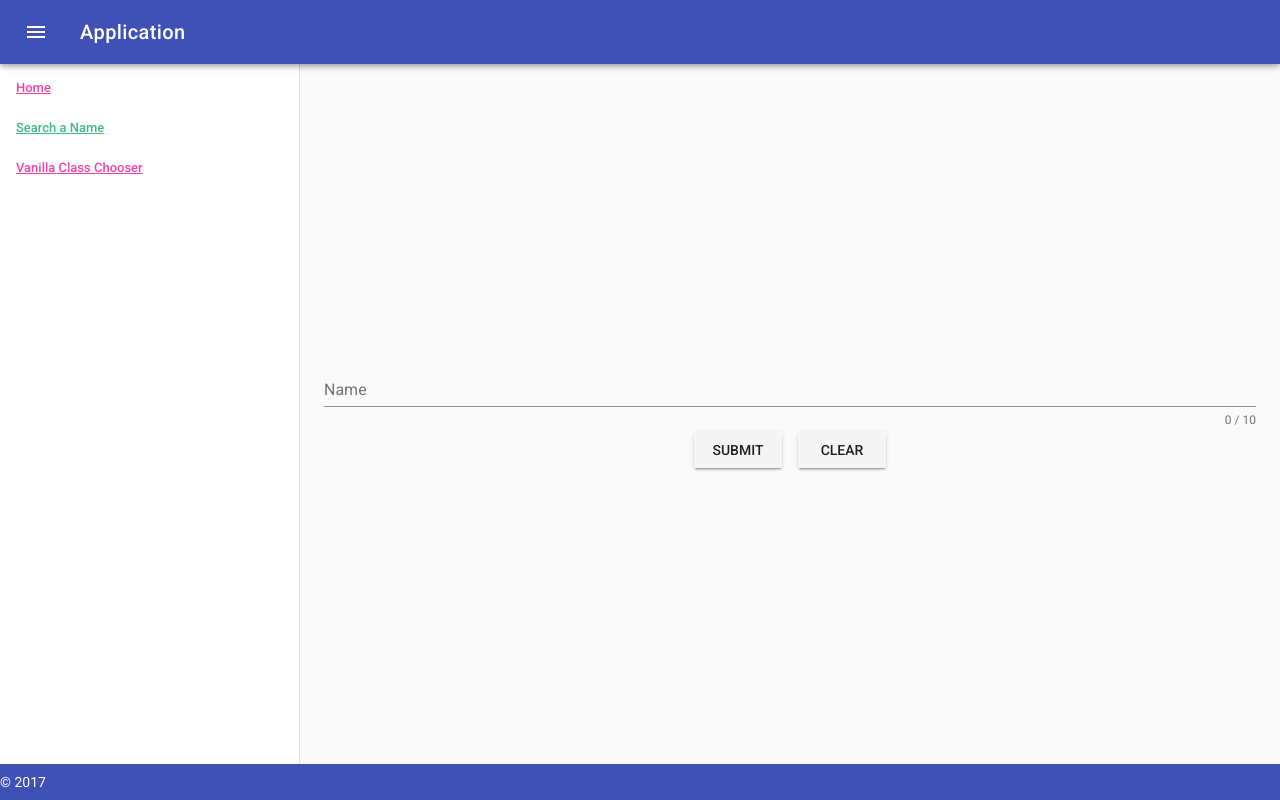
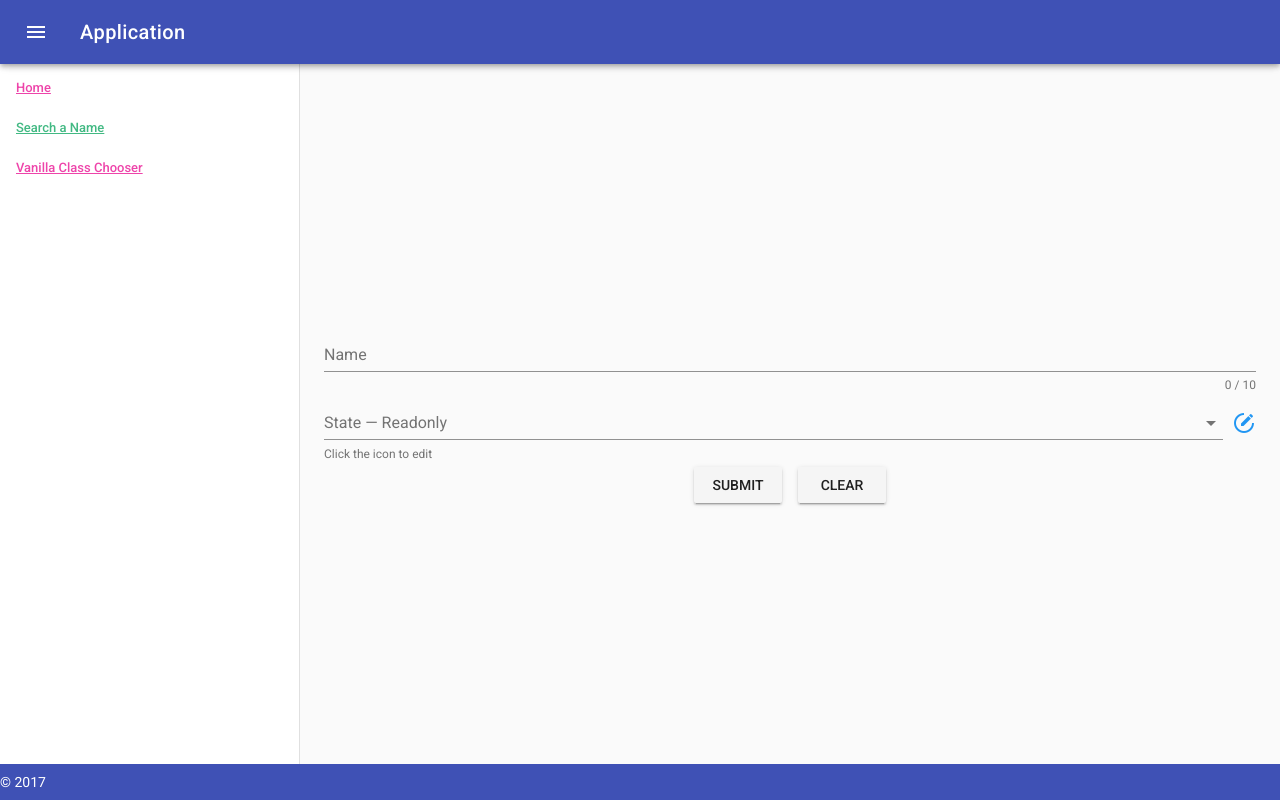
Before and after one commit to riderjensen/vue-final, a Vue app: page /#/search in a window 1280 px wide. Built offline with nearby package versions, Linux system fonts and the light colour scheme.

Commit message:
Adding realm search pages

```diff
--- /dev/null
+++ b/src/components/RealmSearch.vue
@@ -0,0 +1,98 @@
+<template>
+
+      <v-autocomplete
+        v-model="model"
+        :hint="!isEditing ? 'Click the icon to edit' : 'Click the icon to save'"
+        :items="states"
+        :readonly="!isEditing"
+        :label="`State — ${isEditing ? 'Editable' : 'Readonly'}`"
+        persistent-hint
+      >
+        <v-slide-x-reverse-transition
+          slot="append-outer"
+          mode="out-in"
+        >
+          <v-icon
+            :color="isEditing ? 'success' : 'info'"
+            :key="`icon-${isEditing}`"
+            @click="isEditing = !isEditing"
+            v-text="isEditing ? 'mdi-check-outline' : 'mdi-circle-edit-outline'"
+          ></v-icon>
+        </v-slide-x-reverse-transition>
+      </v-autocomplete>
+</template>
+
+<script>
+export default {
+  data() {
+    return {
+      isEditing: false,
+      model: null,
+      states: [
+        "Alabama",
+        "Alaska",
+        "American Samoa",
+        "Arizona",
+        "Arkansas",
+        "California",
+        "Colorado",
+        "Connecticut",
+        "Delaware",
+        "District of Columbia",
+        "Federated States of Micronesia",
+        "Florida",
+        "Georgia",
+        "Guam",
+        "Hawaii",
+        "Idaho",
+        "Illinois",
+        "Indiana",
+        "Iowa",
+        "Kansas",
+        "Kentucky",
+        "Louisiana",
+        "Maine",
+        "Marshall Islands",
+        "Maryland",
+        "Massachusetts",
+        "Michigan",
+        "Minnesota",
+        "Mississippi",
+        "Missouri",
+        "Montana",
+        "Nebraska",
+        "Nevada",
+        "New Hampshire",
+        "New Jersey",
+        "New Mexico",
+        "New York",
+        "North Carolina",
+        "North Dakota",
+        "Northern Mariana Islands",
+        "Ohio",
+        "Oklahoma",
+        "Oregon",
+        "Palau",
+        "Pennsylvania",
+        "Puerto Rico",
+        "Rhode Island",
+        "South Carolina",
+        "South Dakota",
+        "Tennessee",
+        "Texas",
+        "Utah",
+        "Vermont",
+        "Virgin Island",
+        "Virginia",
+        "Washington",
+        "West Virginia",
+        "Wisconsin",
+        "Wyoming"
+      ]
+    };
+  }
+};
+</script>
+<!-- Add "scoped" attribute to limit CSS to this component only -->
+<style scoped>
+</style>
--- a/src/components/UserSearch.vue
+++ b/src/components/UserSearch.vue
@@ -9,7 +9,8 @@
       @input="$v.name.$touch()"
       @blur="$v.name.$touch()"
     ></v-text-field>
-    <v-btn @click="submit">submit</v-btn>
+	<realmSearch/>
+    <v-btn v-on:click="$emit('userSubmit', name)">submit</v-btn>
     <v-btn @click="clear">clear</v-btn>
   </form>
 </template>
@@ -17,6 +18,7 @@
 <script>
 import { validationMixin } from "vuelidate";
 import { required, maxLength, email } from "vuelidate/lib/validators";
+import realmSearch from "@/components/RealmSearch.vue";
 
 export default {
   mixins: [validationMixin],
@@ -39,11 +41,11 @@ export default {
       return errors;
     }
   },
+  components: {
+    realmSearch
+  },
 
   methods: {
-    submit() {
-      this.$v.$touch();
-    },
     clear() {
       this.$v.$reset();
       this.name = "";
--- a/src/views/Search.vue
+++ b/src/views/Search.vue
@@ -1,6 +1,6 @@
 <template>
-  <div class="about">
-    <UserSearch msg="Welcome to your Vue App!"/>
+  <div>
+    <UserSearch v-on:userSubmit="searchUser"/>
   </div>
 </template>
 
@@ -11,6 +11,18 @@ export default {
   name: "home",
   components: {
     UserSearch
+  },
+  data: {
+    return: {
+      userName: "",
+      realm: ""
+    }
+  },
+  methods: {
+    searchUser(userName) {
+      // we connect to blix api to find names
+      console.log(userName);
+    }
   }
 };
 </script>
```
